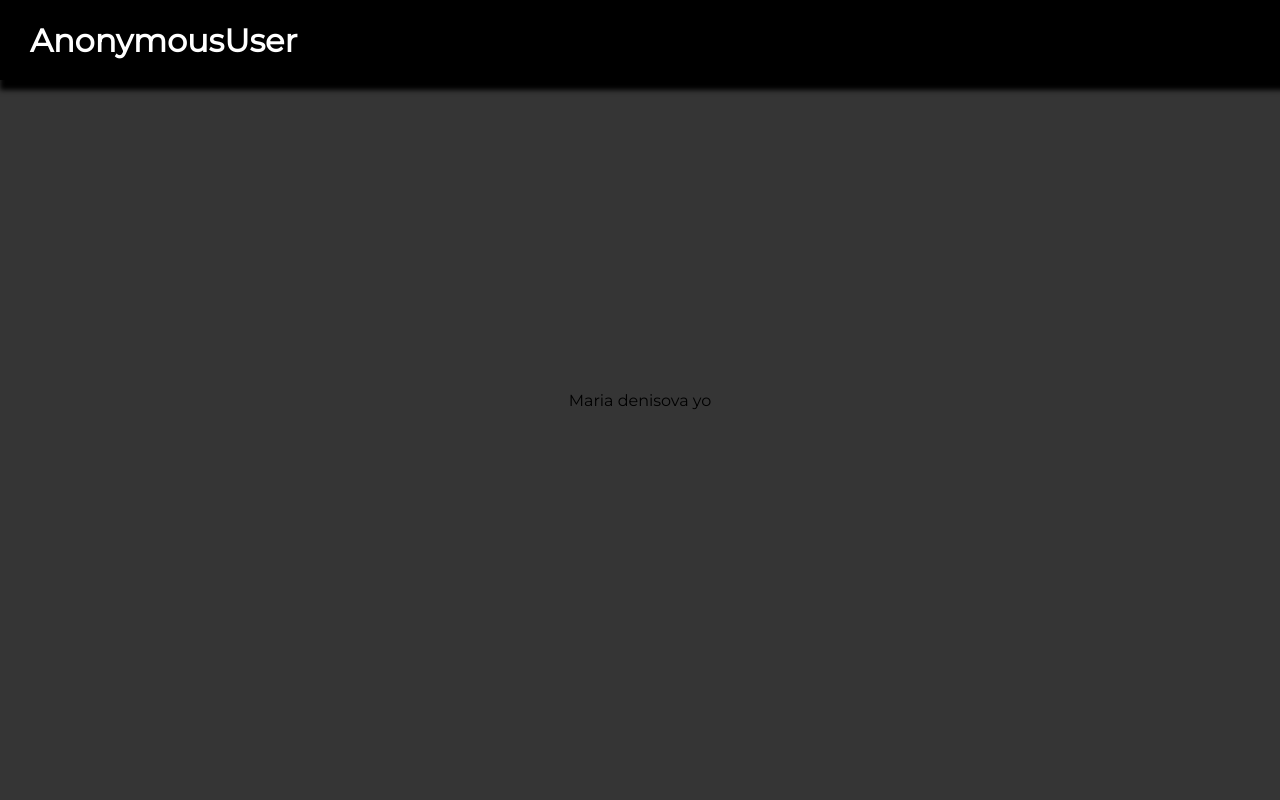
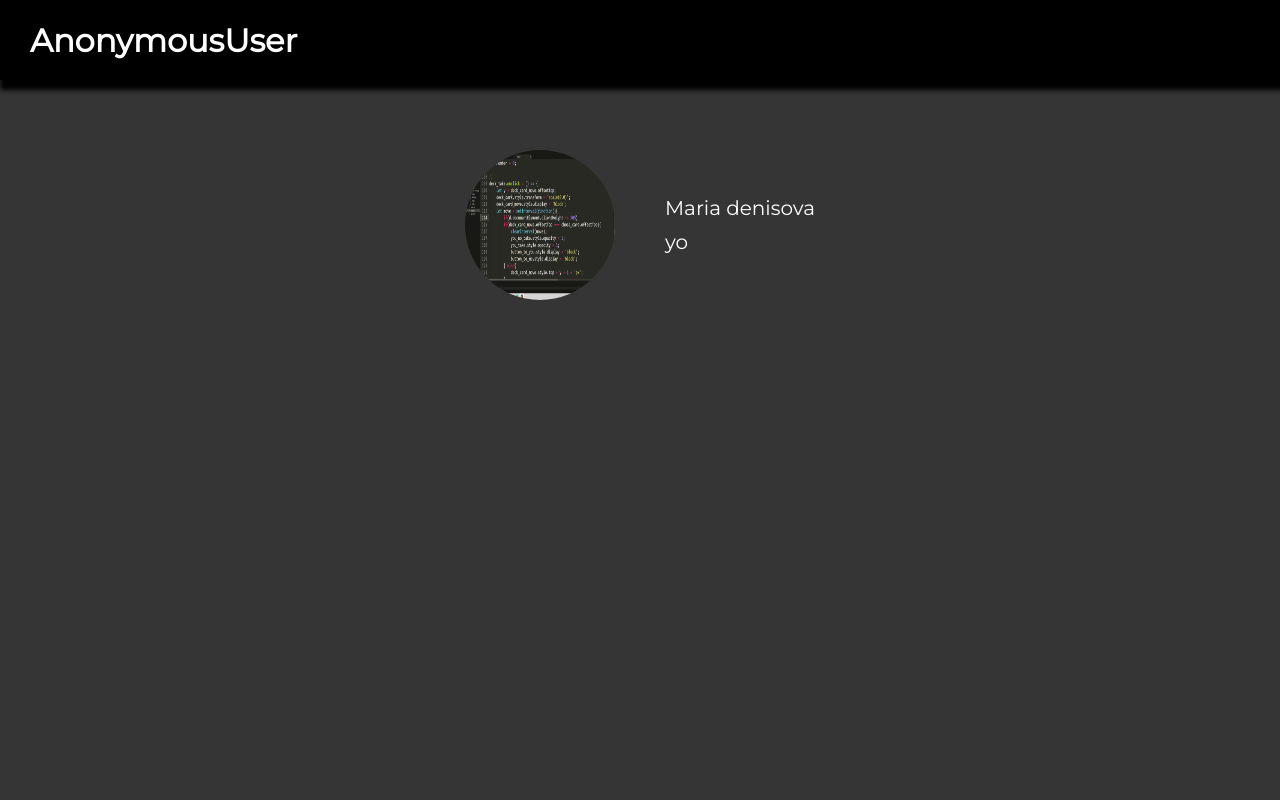
Before and after one commit to andro-kes/SocialNet, a Django app: a page that uses Net/user_profile/templates/user_profile/base.html in a window 1280 px wide. Run offline with Django 4.2, Linux system fonts and the light colour scheme; data comes from the database, SQL or seed files in the repository; both versions use the stored data as it was after the commit.

Commit message:
Базовая настройка профиля завершена

```diff
--- a/Net/Net/urls.py
+++ b/Net/Net/urls.py
@@ -1,8 +1,10 @@
 from django.contrib import admin
 from django.urls import path, include
+from django.conf import settings
+from django.conf.urls.static import static
 
 urlpatterns = [
     path('admin/', admin.site.urls),
     path('', include('users.urls')),
     path('profile', include('user_profile.urls')),
-]
+] + static(settings.MEDIA_URL, document_root=settings.MEDIA_ROOT)
--- a/Net/user_profile/models.py
+++ b/Net/user_profile/models.py
@@ -11,7 +11,7 @@ class Profile(models.Model):
     slug = models.SlugField(null=True)
 
     def __str__(self):
-        return self.user
+        return str(self.user)
 
     def get_absolute_url(self):
         return reverse('profile', kwargs={'slug': self.slug})
--- a/Net/user_profile/static/user_profile/css/create.css
+++ b/Net/user_profile/static/user_profile/css/create.css
@@ -4,7 +4,7 @@
     padding: 0;
     font-family: 'Montserrat';
 }
-body{
+.wrapper-create{
     width: 100%;
     height: 100%;
     position: absolute;
--- /dev/null
+++ b/Net/user_profile/static/user_profile/css/profile.css
@@ -0,0 +1,31 @@
+.wrapper-profile{
+    width: 100%;
+    height: 100%;
+    position: absolute;
+    background: #353535;
+    text-align: center;
+    z-index: -1;
+}
+.main-infa{
+    display: grid;
+    grid-template-columns: repeat(2, auto);
+    color: #fff;
+    gap: 50px;
+    justify-content: center;
+    align-items: center;
+    margin-top: 150px;
+}
+.ava-profile{
+    width: 150px;
+    height: 150px;
+    border-radius: 50%;
+}
+.name-profile{
+    text-align: left;
+}
+.name-profile{
+    font-size: 20px;
+    display: grid;
+    grid-template-rows: repeat(2, auto);
+    row-gap: 10px;
+}
--- a/Net/user_profile/templates/user_profile/base.html
+++ b/Net/user_profile/templates/user_profile/base.html
@@ -7,6 +7,7 @@
     <title>{% block title %}{% endblock %}</title>
     <link rel='stylesheet' href='{% static "user_profile/css/create.css" %}'>
     <link rel='stylesheet' href='{% static "user_profile/css/header.css" %}'>
+    <link rel='stylesheet' href='{% static "user_profile/css/profile.css" %}'>
 </head>
 <body>
     <header>
--- a/Net/user_profile/templates/user_profile/create.html
+++ b/Net/user_profile/templates/user_profile/create.html
@@ -3,6 +3,7 @@
 {% block title %}Создание профиля{% endblock %}
 
 {% block content %}
+    <div class="wrapper-create">
         <form method="post" enctype="multipart/form-data" class="form" id="form">
             {% csrf_token %}
             {{ form.errors }}
@@ -22,6 +23,6 @@
             {{ form.slug }}
             <input type="button" value="Создать" class="button" id="button">
         </form>
-
+    </div>
     <script src="{% static 'user_profile/javascript/create.js' %}"></script>
 {% endblock %}
--- a/Net/user_profile/templates/user_profile/profile.html
+++ b/Net/user_profile/templates/user_profile/profile.html
@@ -2,7 +2,15 @@
 {% block title %}Профиль{% endblock %}
 
 {% block content %}
-    {{ profile.name }}
-    {{ profile.surname }}
-    {{ profile.status }}
+    <div class="wrapper-profile">
+        <div class="main-infa">
+            <img src="{{ profile.ava.url }}" alt='ava' class="ava-profile">
+            <div class="name-profile">
+                <p>{{ profile.name }} {{ profile.surname }}</p>
+                <p>{{ profile.status }}</p>
+                <!--После постов разместить био-->
+            </div>
+        </div>
+    </div>
+
 {% endblock %}
--- a/Net/user_profile/views.py
+++ b/Net/user_profile/views.py
@@ -18,5 +18,3 @@ class CreateProfileView(CreateView):
     def form_valid(self, form):
         form.instance.user = self.request.user
         return super().form_valid(form)
-
-    succes_url = reverse_lazy('main')
```
Also changed, not shown: Net/db.sqlite3, Net/media/images/2023-05-14_1.png (added), Net/media/images/ava.jpeg (added). Lines whose indentation alone changed are shown as unchanged.
